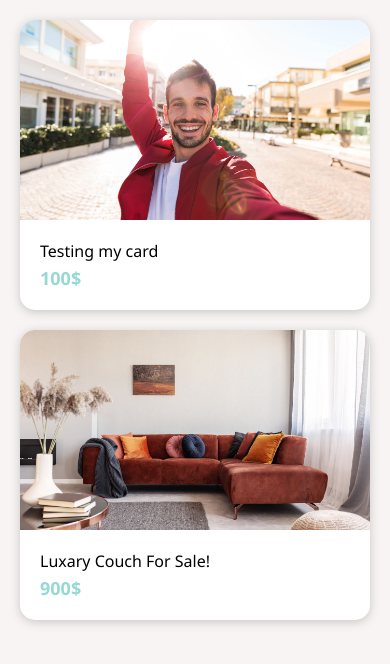
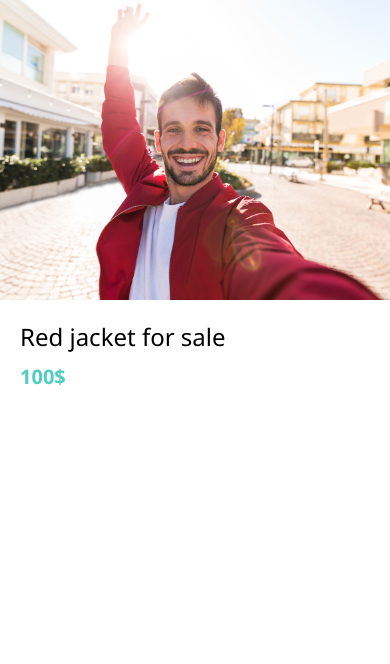
Before and after one commit to shessafridi/DoneWithIt, a React Native app: screen / in a window 390 px wide. Shown: the top 664 px of the page. Built offline with nearby package versions, Linux system fonts and the light colour scheme.

Commit message:
Finished ListingDetails Screen

```diff
--- a/App.js
+++ b/App.js
@@ -3,31 +3,33 @@
 
 import WelcomeScreen from './app/screens/WelcomeScreen';
 import ViewImage from './app/screens/ViewImageScreen';
+import ListingDetailsScreen from './app/screens/ListingDetailsScreen';
 import Card from './app/components/Card';
 import colors from './app/config/colors';
 
 export default function App() {
   return (
-    <View
-      style={{
-        padding: 20,
-        height: '100%',
-        backgroundColor: colors.background,
-      }}
-    >
-      <Card
-        title='Testing my card'
-        subTitle='100$'
-        image={require('./app/assets/jacket.jpg')}
-      />
-      <Card
-        title='Luxary Couch For Sale!'
-        subTitle='900$'
-        image={require('./app/assets/couch.jpg')}
-      />
-    </View>
+    // <View
+    //   style={{
+    //     padding: 20,
+    //     height: '100%',
+    //     backgroundColor: colors.background,
+    //   }}
+    // >
+    //   <Card
+    //     title='Testing my card'
+    //     subTitle='100$'
+    //     image={require('./app/assets/jacket.jpg')}
+    //   />
+    //   <Card
+    //     title='Luxary Couch For Sale!'
+    //     subTitle='900$'
+    //     image={require('./app/assets/couch.jpg')}
+    //   />
+    // </View>
 
     // <WelcomeScreen />
+    <ListingDetailsScreen />
   );
 }
 
--- a/app/components/Card.jsx
+++ b/app/components/Card.jsx
@@ -10,7 +10,7 @@
       {image && (
         <Image resizeMode='cover' style={styles.image} source={image} />
       )}
-      <View style={styles.cardBody}>
+      <View style={styles.detailsContainer}>
         <AppText style={styles.title}>{title}</AppText>
         <AppText style={styles.subTitle}>{subTitle}</AppText>
       </View>
@@ -35,7 +35,7 @@
     shadowRadius: 10,
     shadowOpacity: 0.4,
   },
-  cardBody: {
+  detailsContainer: {
     padding: 20,
   },
   image: {
@@ -47,7 +47,7 @@
     fontSize: 16,
   },
   subTitle: {
-    color: colors.accent,
+    color: colors.secondary,
     marginTop: 4,
     fontWeight: 'bold',
   },
--- a/app/config/colors.js
+++ b/app/config/colors.js
@@ -2,6 +2,5 @@
   primary: '#fc5c65',
   secondary: '#4ecdc4',
   black: '#000',
-  accent: '#96D9D4',
   background: '#f8f4f4',
 };
--- a/app/screens/ListingDetailsScreen.jsx
+++ b/app/screens/ListingDetailsScreen.jsx
@@ -1,10 +1,43 @@
 import React from 'react';
-import { View, Image } from 'react-native';
+import { View, Image, StyleSheet } from 'react-native';
 
+import colors from '../config/colors';
 import AppText from './../components/AppText';
 
 function ListingDetailsScreen(props) {
-  return <View></View>;
+  return (
+    <View>
+      <Image
+        style={styles.image}
+        resizeMode='cover'
+        source={require('../assets/jacket.jpg')}
+      />
+      <View style={styles.detailsContainer}>
+        <AppText style={styles.title}>Red jacket for sale</AppText>
+        <AppText style={styles.price}>100$</AppText>
+      </View>
+    </View>
+  );
 }
 
+const styles = StyleSheet.create({
+  image: {
+    width: '100%',
+    height: 300,
+  },
+  detailsContainer: {
+    padding: 20,
+  },
+  title: {
+    fontSize: 24,
+    fontWeight: '500',
+  },
+  price: {
+    color: colors.secondary,
+    fontSize: 20,
+    marginVertical: 10,
+    fontWeight: 'bold',
+  },
+});
+
 export default ListingDetailsScreen;
```
